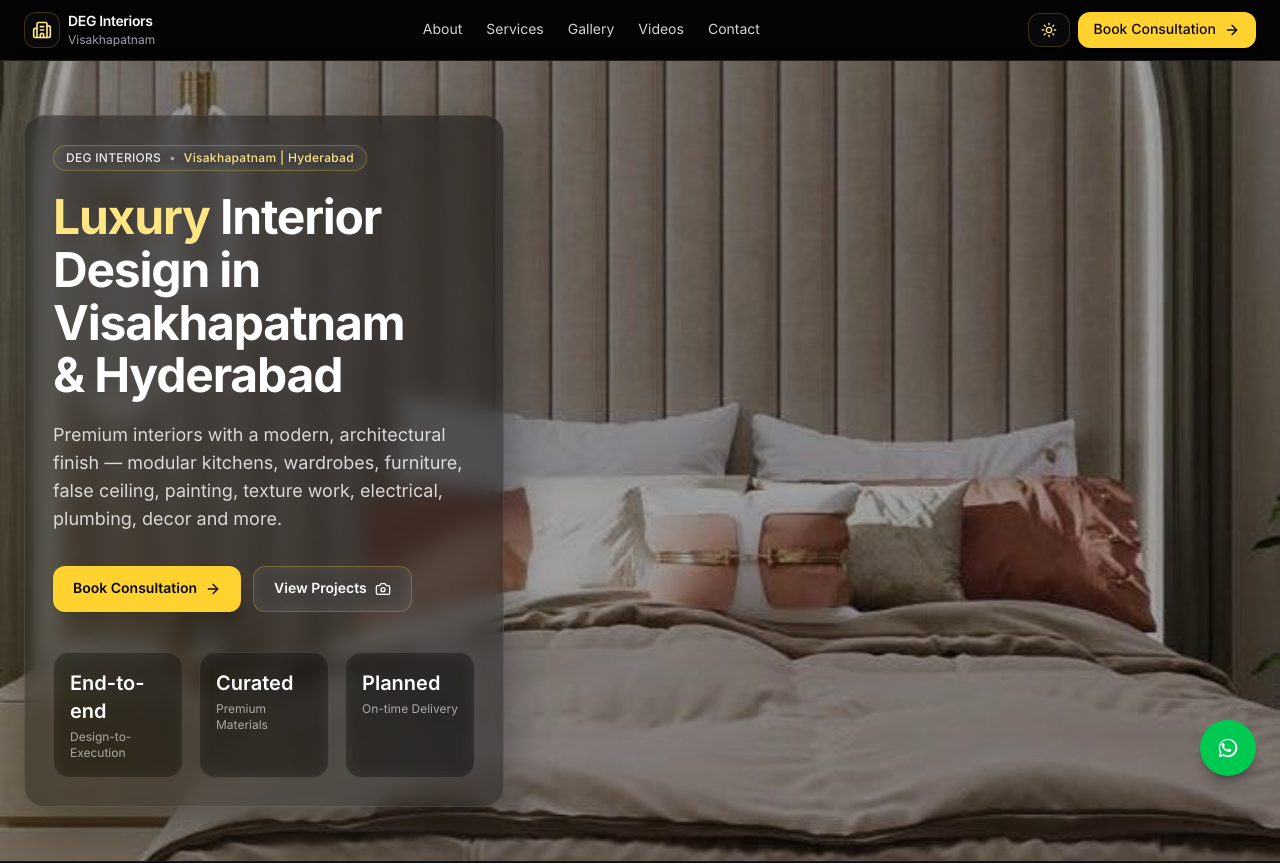
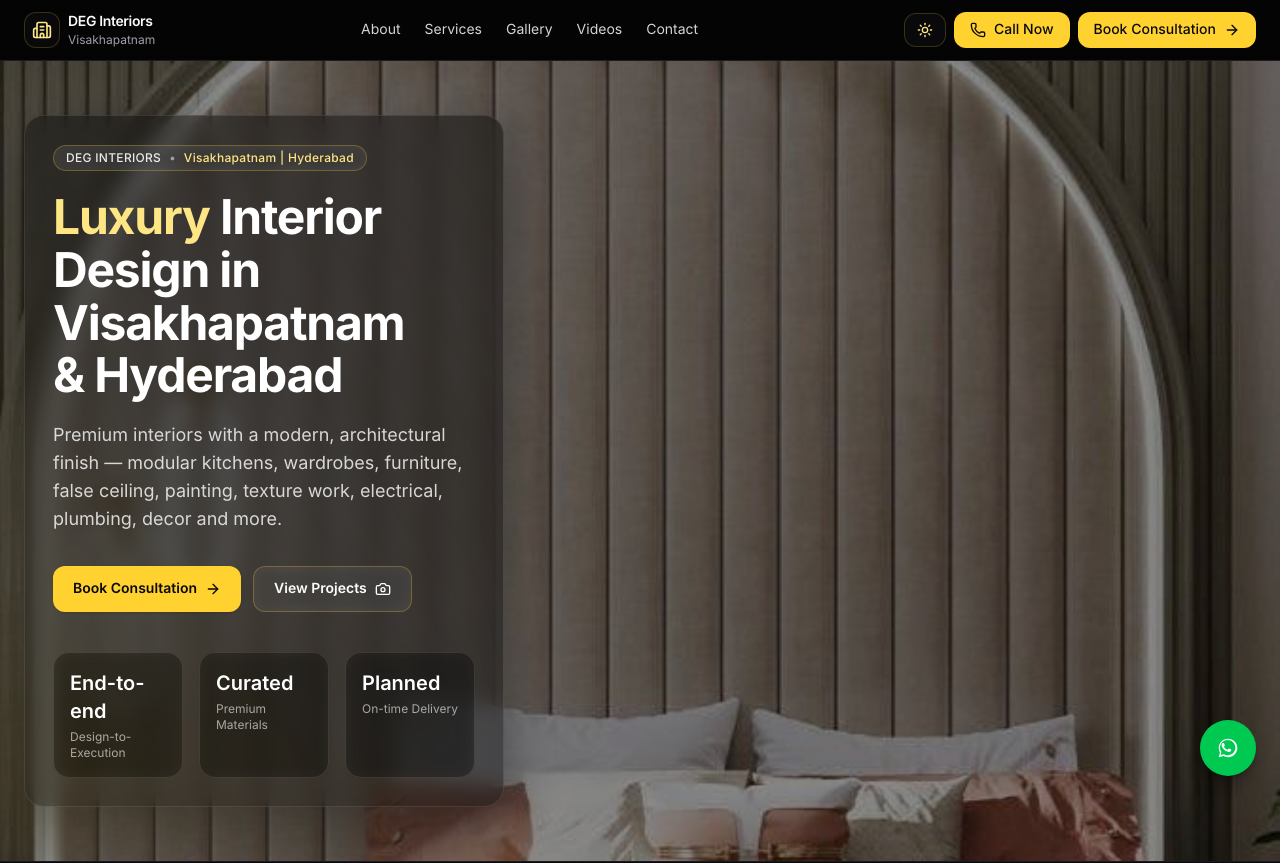
Before and after one commit to kurimini-chandu/deg-interiors, a React (Vite) app: page / in a window 1280 px wide. Shown: the top 863 px of the page. Built offline with nearby package versions, Linux system fonts and the light colour scheme.

Commit message:
fix hero image layout

```diff
--- a/src/App.jsx
+++ b/src/App.jsx
@@ -388,6 +388,14 @@ export default function App() {
             </button>
 
             <a
+              href="tel:+919494781100"
+              className="hidden items-center gap-2 rounded-xl bg-amber-300 px-4 py-2 text-sm font-medium text-zinc-950 shadow-sm transition-all duration-300 ease-[ease] hover:-translate-y-0.5 hover:bg-amber-200 hover:brightness-105 md:inline-flex"
+            >
+              <Phone className="h-4 w-4" />
+              Call Now
+            </a>
+
+            <a
               href="#contact"
               className="hidden items-center gap-2 rounded-xl bg-zinc-950 px-4 py-2 text-sm font-medium text-white shadow-sm transition-all duration-300 ease-[ease] hover:-translate-y-0.5 hover:bg-zinc-900 hover:brightness-105 dark:bg-amber-300 dark:text-zinc-950 dark:hover:bg-amber-200 md:inline-flex"
             >
@@ -406,16 +414,17 @@ export default function App() {
             className="absolute inset-0"
             style={{
               backgroundImage:
-                "linear-gradient(rgba(0,0,0,0.35), rgba(0,0,0,0.35)), url('/images/project6.jpg')",
+                "linear-gradient(rgba(0,0,0,0.45), rgba(0,0,0,0.45)), url('/images/project6.jpg')",
               backgroundSize: 'cover',
-              backgroundPosition: 'center 70%',
+              backgroundPosition: 'center',
               backgroundRepeat: 'no-repeat',
+              backgroundColor: '#0f0f0f',
               transform: 'none',
               filter: 'none',
             }}
           />
 
-          <div className="relative mx-auto flex min-h-screen max-w-7xl items-center justify-start px-4 md:px-6">
+          <div className="relative mx-auto flex min-h-screen max-w-7xl items-center justify-start px-4 py-16 md:px-6 md:py-0">
             <div className="w-full max-w-[480px]">
               <div className="relative w-full rounded-[20px] border border-white/10 bg-black/45 p-7 shadow-[0_25px_60px_rgba(0,0,0,0.45)] backdrop-blur-[10px]">
                 <div className="pointer-events-none absolute -inset-10 rounded-[40px] bg-gradient-to-tr from-amber-300/10 via-white/5 to-transparent blur-2xl" />
@@ -494,7 +503,10 @@ export default function App() {
       </section>
 
       {/* About */}
-      <MotionSection id="about" className="border-t border-zinc-200/60 py-20 dark:border-zinc-800/60">
+      <MotionSection
+        id="about"
+        className="border-t border-zinc-200/60 bg-white py-20 dark:border-zinc-800/60 dark:bg-zinc-950"
+      >
         <div className="mx-auto max-w-7xl px-4 md:px-6">
           <SectionHeader
             icon={Building2}
@@ -615,11 +627,12 @@ export default function App() {
           className="pointer-events-none absolute inset-0"
         >
           <div
-            className="absolute inset-0 scale-110 bg-cover bg-center bg-no-repeat"
-            style={{ backgroundImage: 'url(/images/project12.jpg)' }}
+            className="absolute inset-0 bg-cover bg-center bg-no-repeat"
+            style={{
+              backgroundImage:
+                "linear-gradient(rgba(0,0,0,0.6), rgba(0,0,0,0.6)), url('/images/project26.jpg')",
+            }}
           />
-          <div className="absolute inset-0 bg-black/40" />
-          <div className="absolute inset-0 bg-[radial-gradient(circle_at_20%_0%,rgba(251,191,36,0.08),transparent_55%)]" />
         </div>
 
         <div className="relative z-10 mx-auto max-w-7xl px-4 md:px-6">
@@ -732,11 +745,12 @@ export default function App() {
           className="pointer-events-none absolute inset-0"
         >
           <div
-            className="absolute inset-0 scale-110 bg-cover bg-center bg-no-repeat"
-            style={{ backgroundImage: 'url(/images/project25.jpg)' }}
+            className="absolute inset-0 bg-cover bg-center bg-no-repeat"
+            style={{
+              backgroundImage:
+                "linear-gradient(rgba(0,0,0,0.6), rgba(0,0,0,0.6)), url('/images/project26.jpg')",
+            }}
           />
-          <div className="absolute inset-0 bg-gradient-to-b from-black/45 via-black/35 to-black/45" />
-          <div className="absolute inset-0 bg-[radial-gradient(circle_at_60%_0%,rgba(251,191,36,0.10),transparent_55%)]" />
         </div>
 
         <div className="relative z-10 mx-auto max-w-7xl px-4 md:px-6">
```
Also changed, not shown: public/images/project26.jpg (added).
